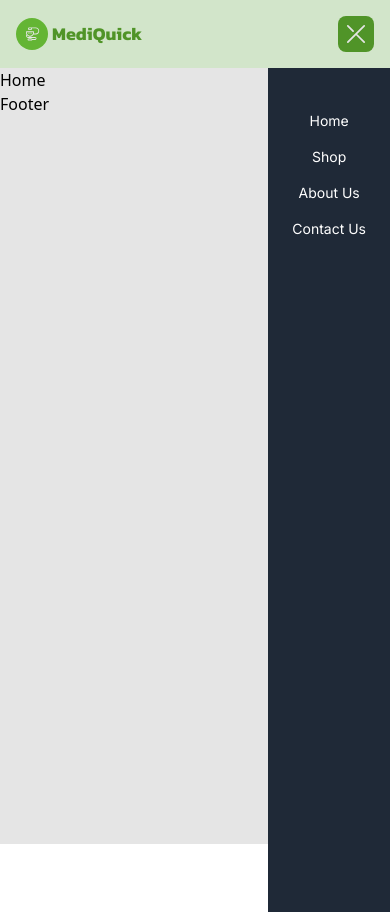
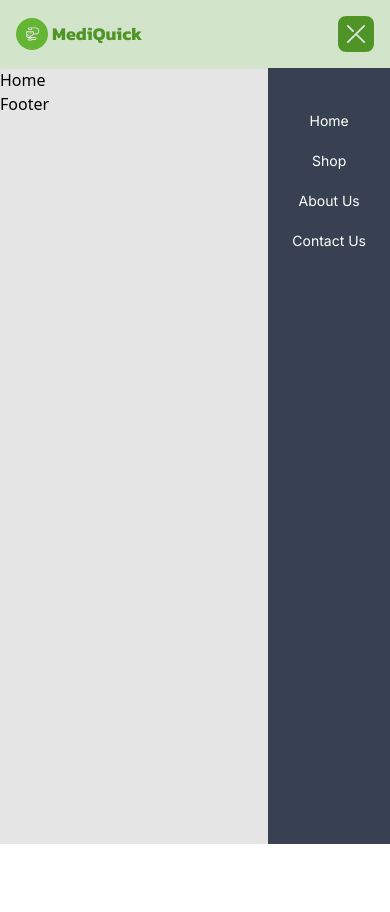
Before and after one commit to Akhil-Nagpal/MediQuick, a React (Vite) app: page / in a window 390 px wide. Both pictures are taken after a click on the button 356 px from the left and 34 px from the top of the page. After the commit the page ends 844 px from the top, so only its background shows below. Built offline with nearby package versions, Linux system fonts and the light colour scheme; the HTML template or start-up script is replaced by a standard one.

Commit message:
fixed: Navbar & Refactored Code

```diff
--- a/src/App.jsx
+++ b/src/App.jsx
@@ -15,7 +15,7 @@ import Footer from "./components/Footer";
 function App() {
   return (
     <>
-      <div className="overflow-hidden">
+      <div>
         <Header />
         <Routes>
           <Route path="/" element={<Home />} />
--- a/src/components/Header.jsx
+++ b/src/components/Header.jsx
@@ -75,8 +75,8 @@ function Header() {
       {/* Mobile */}
 
       <header
-        className="sm:hidden bg-[#EAFFE1] p-4 flex justify-between items-center
-        max-w-screen overflow-x-hidden"
+        className="sm:hidden bg-[#EAFFE1] p-4 h-[68px] flex justify-between items-center relative
+        overflow-hidden shadow-sm z-10"
       >
         <Link to={"/"} className="sm:hidden flex gap-1 items-center">
           <img className="w-8 h-8 " src={Logo} alt="" />
@@ -84,7 +84,14 @@ function Header() {
             MediQuick
           </h1>
         </Link>
-        <div>
+        {/* Masing Overlay */}
+        <div
+          className={`bg-black/10 fixed inset-0 ${
+            isOpen ? "block" : "hidden"
+          }`}
+          onClick={() => setIsOpen(false)}
+        ></div>
+        {/* Toogle Button */}
         <button
           onClick={() => setIsOpen(!isOpen)}
           className="bg-primary p-1 rounded-lg flex justify-center"
@@ -95,19 +102,13 @@ function Header() {
             <img className="w-7" src={Menu} alt="" />
           )}
         </button>
-
-          <div
-            className={`bg-black/10 fixed inset-0 ${
-              isOpen ? "block" : "hidden"
-            }`}
-            onClick={() => setIsOpen(false)}
-          ></div>
+        {/* NavLinks */}
 
         <nav
           className={` ${
-              isOpen ? "translate-x-0" : "translate-x-full"
-            } flex flex-col gap-3 justify-start items-center absolute right-0
-           bg-gray-800 px-6 py-10 mt-4 text-white h-screen transition-all duration-300`}
+            isOpen ? "" : "translate-x-full"
+          } fixed right-0 top-[68px] flex flex-col items-center gap-4 bg-gray-700 px-6 py-10
+         text-white h-[calc(100vh-68px)] transition-all duration-300`}
         >
           {navLinks?.map((item) => {
             return (
@@ -123,7 +124,6 @@ function Header() {
             );
           })}
         </nav>
-        </div>
       </header>
     </>
   );
```
Lines whose indentation alone changed are shown as unchanged.
